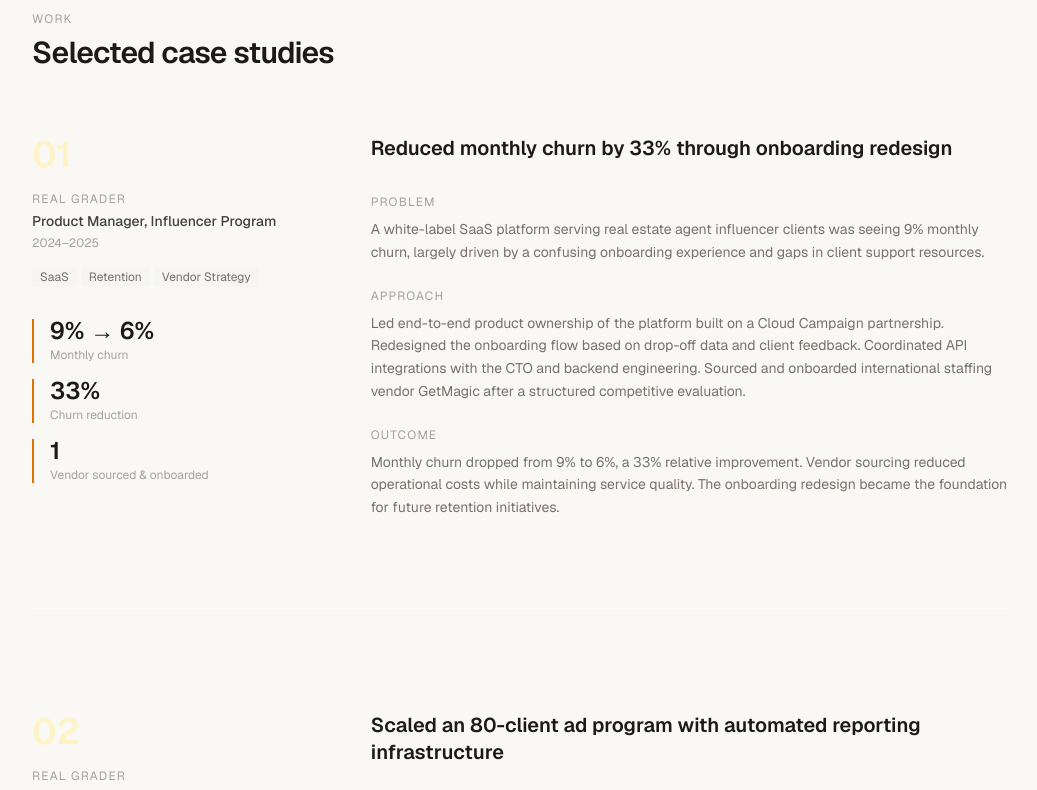
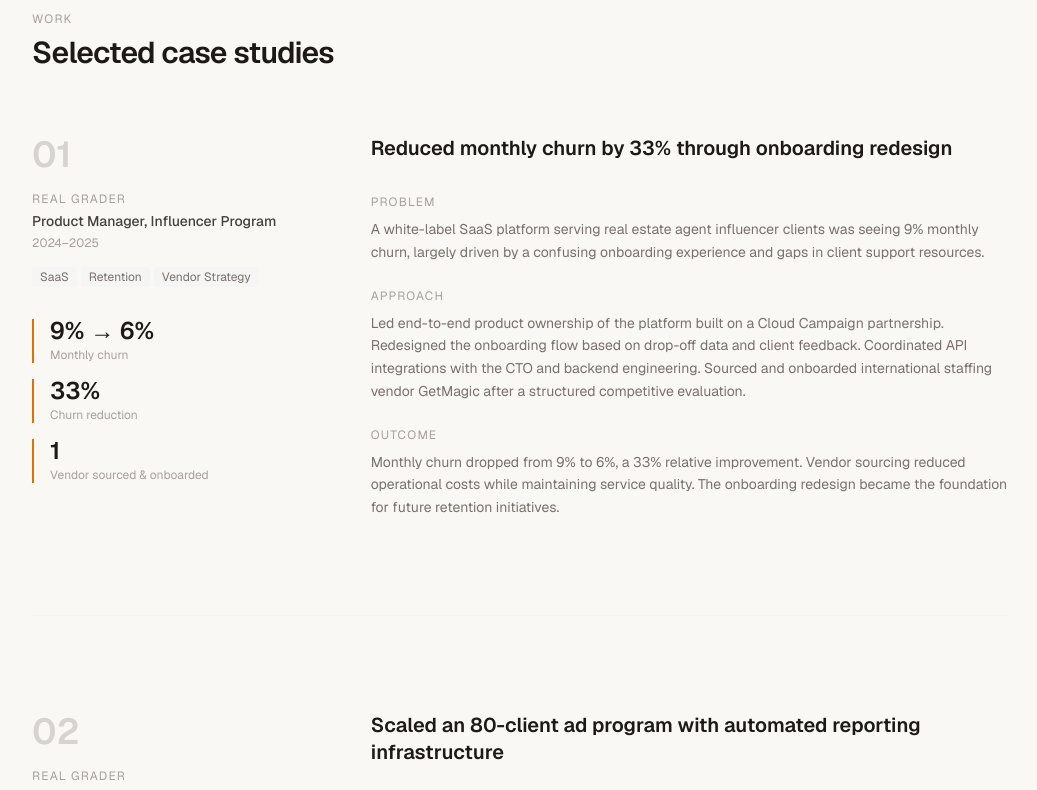
Before and after one commit to jaws-the-ai/gianluca-portfolio, a Next.js app: page / in a window 1280 px wide. Shown: the part 1560-2350 px from the top of the page, without its empty margins (120-1157 px from the left). Built offline with nearby package versions, Linux system fonts and the light colour scheme.

Commit message:
fix: make case study numbers more visible

```diff
--- a/app/page.tsx
+++ b/app/page.tsx
@@ -150,7 +150,7 @@ export default function Home() {
                 <FadeIn key={cs.id} delay={i * 100}>
                   <div className="grid md:grid-cols-3 gap-10">
                     <div>
-                      <p className="text-4xl font-semibold text-amber-100 mb-4 select-none">
+                      <p className="text-4xl font-semibold text-stone-300 mb-4 select-none">
                         0{i + 1}
                       </p>
                       <p className="text-xs uppercase tracking-widest text-stone-400 mb-1">
```
